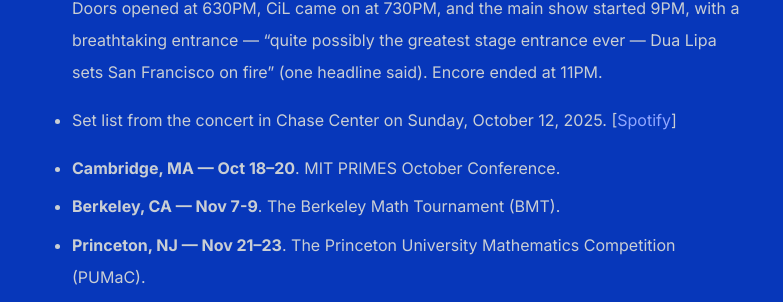
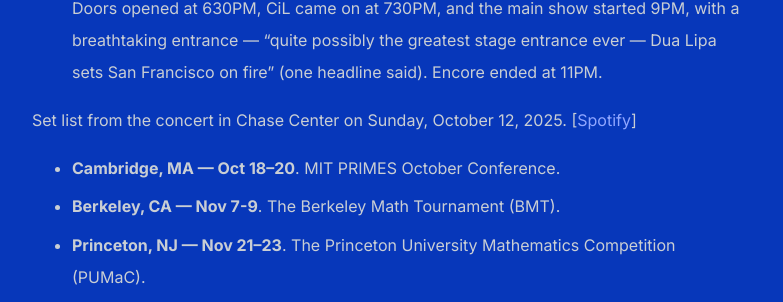
Before and after one commit to shihankanungo/shihankanungo.github.io, a Jekyll site: the page built from travel.md, in a window 1280 px wide. Shown: the part 2815-3117 px from the top of the page, without its empty margins (248-1031 px from the left). Built offline with Jekyll 4.4.1, drawn with Linux system fonts in a browser that asks for light colours.

Commit message:
Update travel.md

```diff
--- a/travel.md
+++ b/travel.md
@@ -21,12 +21,10 @@
 - **Sacramento, CA --- Aug 8--9**. For the MAA AMC Award Ceremony at the *SAFE Credit Union Convention Center*. Honorees include the 2025 U.S. IMO and EGMO teams, the USAMO Gold winners, the Young Women in Mathematics, and the 2024 Edyth May Sliffe Award winners. MAA put us up at the *Sheraton Grand Sacramento Hotel*. We had dinner at *Zocalo's Midtown* &mdash; enchiladas for me, tacos for dad, and salmon for mom. The food was excellent and the service was beyond excellent. They even brought us a complimentary dessert at the end of the meal. Next day, mom went out and stumbled upon the Farmer's Market, which she raved about for the rest of the trip and even after reaching home. The awards ceremony was excellent: the speeches were very good, particularly Prof. Tao's keynote address, and it was all arranged very professionally. At Mathfest, me and the other awardees were treated very specially: many people came up and introduced themselves to us. I chatted with **TZ** for a long-ish time. Persi Diaconis gave an interesting (and fun) talk on card tricks.
 - **New York City, NY --- Sep 18--20**. Jane Street Celebration of Mathematics. JS put us up at the Marriott in Downtown NYC. There is a cool cafe nearby -- NYC Regular. Hung out with TZ both days (like a lot!); it was so much fun!! Jane Street office is cool -- the NYC office is the first and largest of their offices; it is in the heart of the Financial District, with views of the Hudson River and the Statue of Liberty. We listened to some recruiting speeches and played a few games. Got a lot of swags -- a Sonos Roam speaker, t-shirts, Figgie. Went for dinner to *Oyster Bar* and then hung out for a bit by the water. I was so excited that I went to sleep waaayy past my usual bedtime on Friday night (actually technically Saturday morning).
 - **San Francisco, CA --- Oct 12**. Dua Lipa: *Radical Optimism Tour* at Chase Center, SF. Reached *Papito* at 515PM for an early-ish dinner. Ordered steak fajitas (of course) with their habanero sauce on the side. Excellent, as usual!! Reached Chase Center at 6PM. Doors opened at 630PM, CiL came on at 730PM, and the main show started 9PM, with a breathtaking entrance &mdash; "quite possibly the greatest stage entrance ever — Dua Lipa sets San Francisco on fire" (one headline said). Encore ended at 11PM.
-<ul>
- <li><details>
+<details>
   <summary style="list-style-type: none;"> Set list from the concert in Chase Center on Sunday, October 12, 2025. [<a href="https://open.spotify.com/playlist/5X5cdPvMqR9kxKuMMz9zL8?si=8c1ca77d33a94ffe">Spotify</a>] </summary>
   <small><b>Act I</b> &mdash; Training Season &#8226; End of an Era &#8226; Break My Heart &#8226; One Kiss <br> <b>Act II</b> &mdash; Whatcha Doing &#8226; Levitating &#8226; These Walls &#8226; Green Day cover &#8226; Maria <br> <b>Act III</b> &mdash; Physical &#8226; Electricity &#8226; Hallucinate &#8226; Illusion <br> <b>Act IV</b> &mdash; Falling Forever &#8226; Happy for You &#8226; Love Again &#8226; Anything for Love &#8226; Be the One <br> <b>Encore</b> &mdash; New Rules &#8226; Dance the Night &#8226; Don't Start Now &#8226; Houdini</small><br>
-</details></li>
-</ul>
+</details>
 - **Cambridge, MA --- Oct 18--20**. MIT PRIMES October Conference.
 - **Berkeley, CA --- Nov 7-9**. The Berkeley Math Tournament (BMT).
 - **Princeton, NJ --- Nov 21--23**. The Princeton University Mathematics Competition (PUMaC).
```
